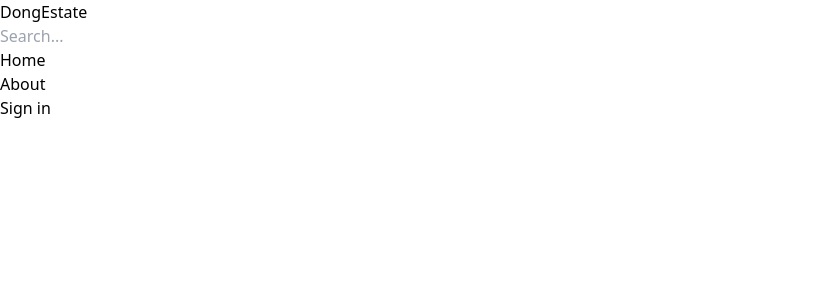
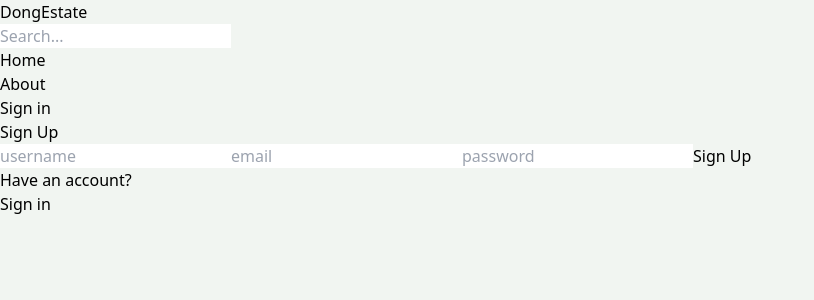
Before and after one commit to DonghyeonKimm/RealEstate-Mern, a React (Vite) app in the folder client/: page /sign-up in a window 1280 px wide. Shown: the top 300 px of the page, without its empty margins (0-814 px from the left). Built offline with nearby package versions, Linux system fonts and the light colour scheme.

Commit message:
complete sign up page functionality

```diff
--- a/client/src/App.jsx
+++ b/client/src/App.jsx
@@ -9,7 +9,7 @@
 export default function App() {
   return (
     <BrowserRouter>
-    <Header>
+    <Header/>
       <Routes>
         <Route path="/" element={<Home/>}></Route>
         <Route path="/sign-in" element={<Signin />}></Route>
@@ -17,7 +17,6 @@
         <Route path="/about" element={<About/>}></Route>
         <Route path="/profile" element={<Profile/>}></Route>
       </Routes>
-    </Header>
     </BrowserRouter>
   )
 }
--- a/client/src/index.css
+++ b/client/src/index.css
@@ -1,3 +1,6 @@
 @tailwind base;
 @tailwind components;
 @tailwind utilities;
+body{
+    background-color: rgb(241, 245, 241);
+}
--- a/client/src/pages/SignUp.jsx
+++ b/client/src/pages/SignUp.jsx
@@ -1,7 +1,62 @@
 import React from 'react'
+import { useState } from 'react'
+import { Link, useNavigate } from 'react-router-dom'
 
 export default function SignUp() {
+  const [formData, setFormData] = useState({})
+  const [error, setError] = useState(null);
+  const [loading, setLoading] = useState(false);
+  const navigate = useNavigate();
+  const handleChange = (e) => {
+    setFormData(
+      {
+        ...formData,
+        [e.target.id]: e.target.value,
+      }
+    );
+  };
+  const handleSubmit = async (e) => {
+    e.preventDefault();
+    setLoading(true);
+    const res = await fetch('/api/auth/signup', {
+      method: 'POST',
+      headers: {
+        'Content-Type': 'application/json',
+      },
+      body: JSON.stringify(formData),
+    });
+    const data = await res.json();
+    if (data.success ===false) {
+      setLoading(false);
+      setError(data.message);
+      return;
+    }
+    setLoading(false);
+    setError(null)
+    navigate('/sign-in')
+    console.log(data)
+  };
+  console.log(formData)
   return (
-    <div>SignUp</div>
+    <div className='p-3 max-w-lg mx-auto'>
+      <h1 className='text-3xl text-center font-semibold
+      my-7'>Sign Up</h1>
+      <form onSubmit ={handleSubmit} className='flex flex-col gap-4'>
+        <input type= "text" placeholder='username'
+        className='border p-3 rounded-lg' id ='username' onChange={handleChange}/>
+        <input type= "email" placeholder='email'
+        className='border p-3 rounded-lg' id ='email' onChange={handleChange}/>
+        <input type= "password" placeholder='password'
+        className='border p-3 rounded-lg' id ='password' onChange={handleChange}/>
+        <button disabled = {loading} className='bg-slate-700 text-white p-3 rounded-lg uppercase hover:opacity-95 disabled:opacity-80'>
+          {loading ? 'Loading...': 'Sign Up'}</button>
+      </form>
+      <div className='flex gap-2 mt-5'>
+        <p>Have an account?</p>
+        <Link to ={"/sign-in"}>
+          <span className='text-blue-700'>Sign in</span>
+        </Link>
+      </div>
+    </div>
   )
 }
--- a/client/vite.config.js
+++ b/client/vite.config.js
@@ -3,5 +3,13 @@
 
 // https://vitejs.dev/config/
 export default defineConfig({
+  server:{
+    proxy: {
+      '/api': {
+        target:'http://localhost:3000',
+        secure: false,
+    },
+  },
+},
   plugins: [react()],
 })
```
Also changed, not shown: 1 other file (tests, documents, lock files or other folders).
